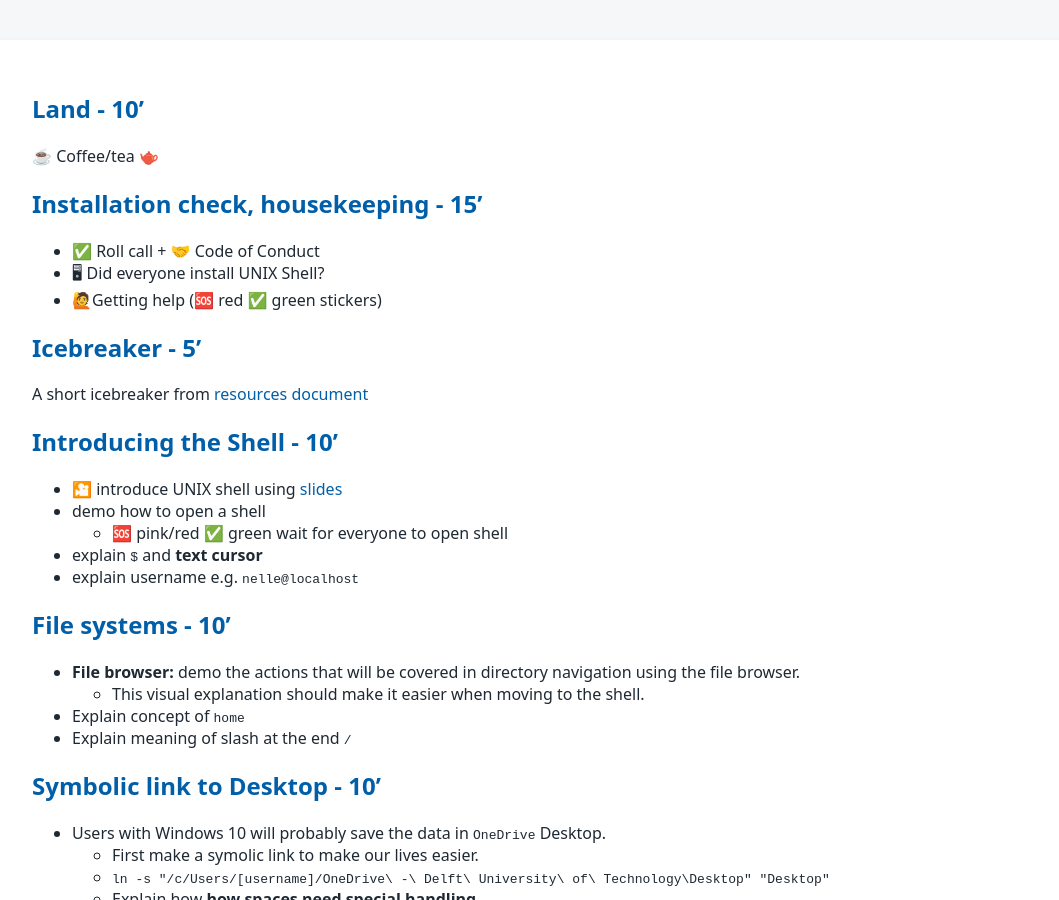
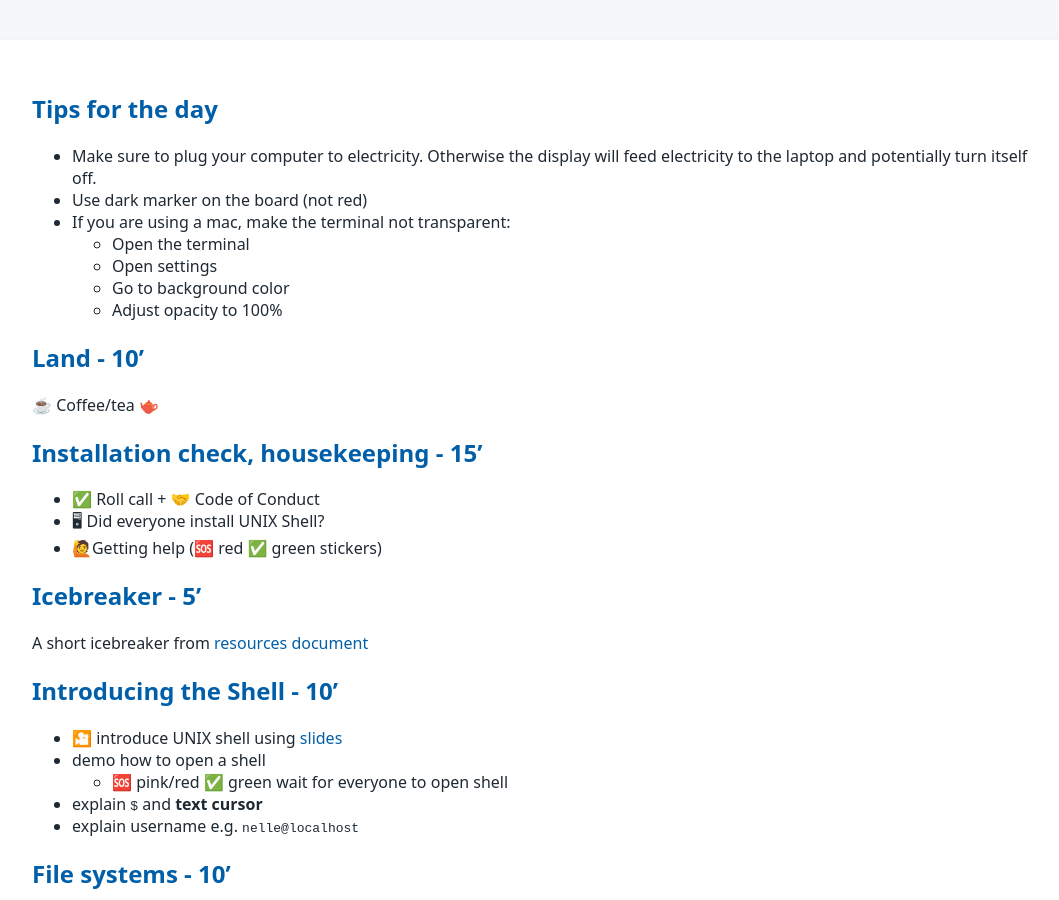
Before and after one commit to tu-delft-library/introduction_to_UNIX_shell, a Jekyll site: the page built from materials_for_trainers/lesson_plan.md, in a window 1280 px wide and 900 px high. Shown: the whole window, without its empty margins (108-1167 px from the left). Built offline with Jekyll 4.4.1, drawn with Linux system fonts in a browser that asks for light colours; our own code applies the rules of GitHub Pages for plain Markdown files.

Commit message:
Moved tips of the day to lesson_plan

```diff
--- a/materials_for_trainers/lesson_plan.md
+++ b/materials_for_trainers/lesson_plan.md
@@ -1,3 +1,13 @@
+
+## Tips for the day
+- Make sure to plug your computer to electricity. Otherwise the display will feed electricity to the laptop and potentially turn itself off.
+- Use dark marker on the board (not red)
+- If you are using a mac, make the terminal not transparent:
+    - Open the terminal
+    - Open settings
+    - Go to background color
+    - Adjust opacity to 100%
+
 ## Land - 10'
 ☕ Coffee/tea 🫖
 
```
Also changed, not shown: materials_for_trainers/pre_workshop_checklist.md (+0 -4 lines).
